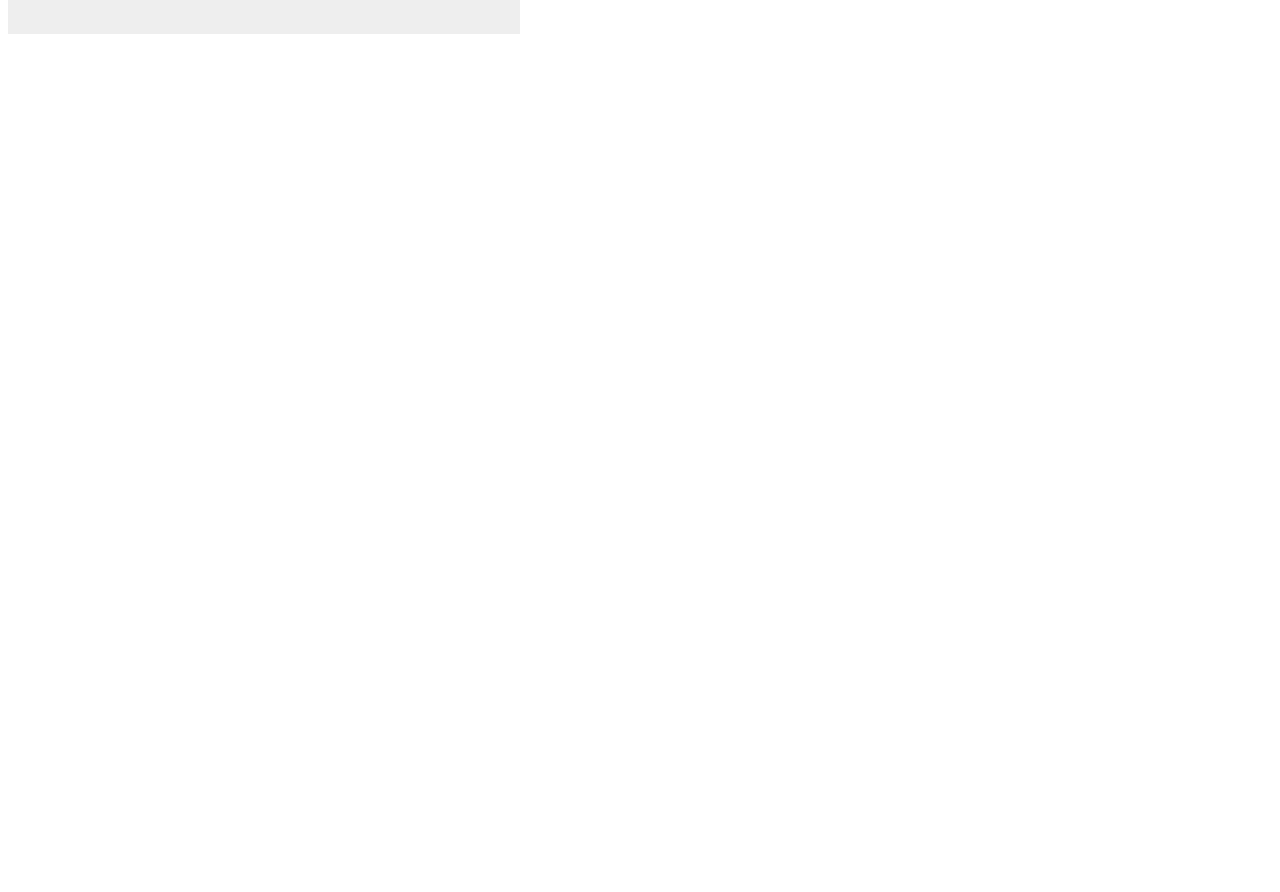
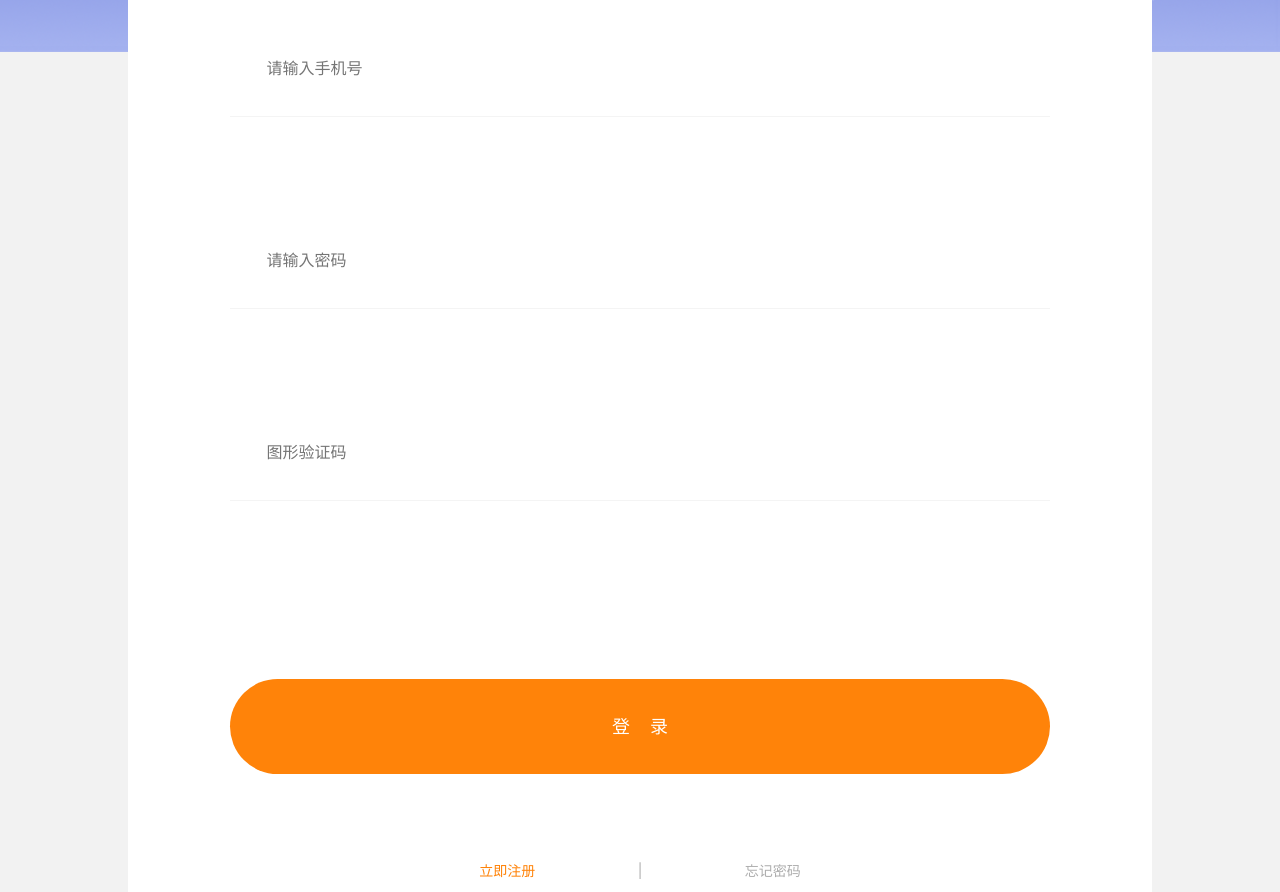
Before and after one commit to optimistic-wyl/nodejs-ac, a website: page homework/page-h5/m1/index.html in a window 1280 px wide. Shown: the part 528-1420 px from the top of the page. Before the commit the page ends 800 px from the top, so only its background shows below. Drawn offline with Linux system fonts and the light colour scheme.

Commit message:
登录页面

```diff
--- a/homework/page-h5/m1/index.html
+++ b/homework/page-h5/m1/index.html
@@ -3,12 +3,23 @@
 <head>
     <meta charset="UTF-8">
     <meta name="viewport" content="width=device-width">
+    <link rel="stylesheet" href="./dist/style/bootstrap-reboot.css" />
     <link rel="stylesheet" media="all" href="./dist/style/i.css" />
     <script src="./vp-adapt.js"></script>
 </head>
 <body>
-    <!-- 正文 -->
-    <h1>网页标题</h1>
     <section class="logo"></section>
+    <section class="form-container">
+        <input type="text" value="" placeholder="请输入手机号"/>
+        <input type="text" value="" placeholder="请输入密码"/>
+        <input type="text" value="" placeholder="图形验证码"/>
+        <button>
+            登&nbsp;&nbsp;&nbsp;&nbsp;录
+        </button>
+        <p>
+            <a class='active'>立即注册</a>|<a>忘记密码</a>
+
+        </p>
+    </section>
 </body>
 </html>
--- a/homework/page-h5/m1/style/i.scss
+++ b/homework/page-h5/m1/style/i.scss
@@ -25,13 +25,53 @@
     }
 }
 
-.logo{
-    @include px2rem(width, 300);
-    @include px2rem(height, 300);
-    background: #eeeeee
+body{
+    background:#f2f2f2;
 }
 
-h1{
-    @include px2px(font-size, 36);
-    font-weight: normal;
+.logo{
+    @include px2rem(width, 750);
+    @include px2rem(height, 339.75);
+    background: url(../../image/1.png);
+    background-size: contain;
 }
+
+.form-container{
+    @include px2rem(width, 600);
+    border-radius: 20px;
+    background: #fff;
+    margin: 0 auto;
+    @include px2rem(margin-top, -130);
+    @include px2rem(padding, 60);
+    input{
+        @include px2px(font-size, 32);
+        border: none;
+        border-bottom: 1px solid #f4f4f4;
+        padding: 36px;
+        width: 100%;
+    }
+    button{
+        background: #ff8309;
+        border: none;
+        border-radius: 70px;
+        color: #fff;
+        @include px2px(font-size, 36);
+        @include px2rem(padding, 20);
+        width: 100%;
+        @include px2rem(margin-top, 100);
+        @include px2rem(margin-bottom, 50);
+    }
+    p{
+        @include px2px(font-size, 28);
+        text-align: center;
+        color: #adadad;
+    }
+    a{
+        @include px2rem(padding-left, 60);
+        @include px2rem(padding-right, 60);
+        color: #cccccc;
+        &.active {
+            color: #ff8309
+        }
+    }
+}
--- a/homework/page-h5/m1/style/style.scss
+++ /dev/null
@@ -1,4 +0,0 @@
-h1{
-    font-size: 36px;
-    font-weight: normal;
-}
```
Also changed, not shown: homework/page-h5/m1/dist/style/bootstrap-reboot.css (added), homework/page-h5/m1/dist/style/i.css, homework/page-h5/m1/dist/style/style.css (deleted), homework/page-h5/m1/image/1.png (added), 2 other files.
